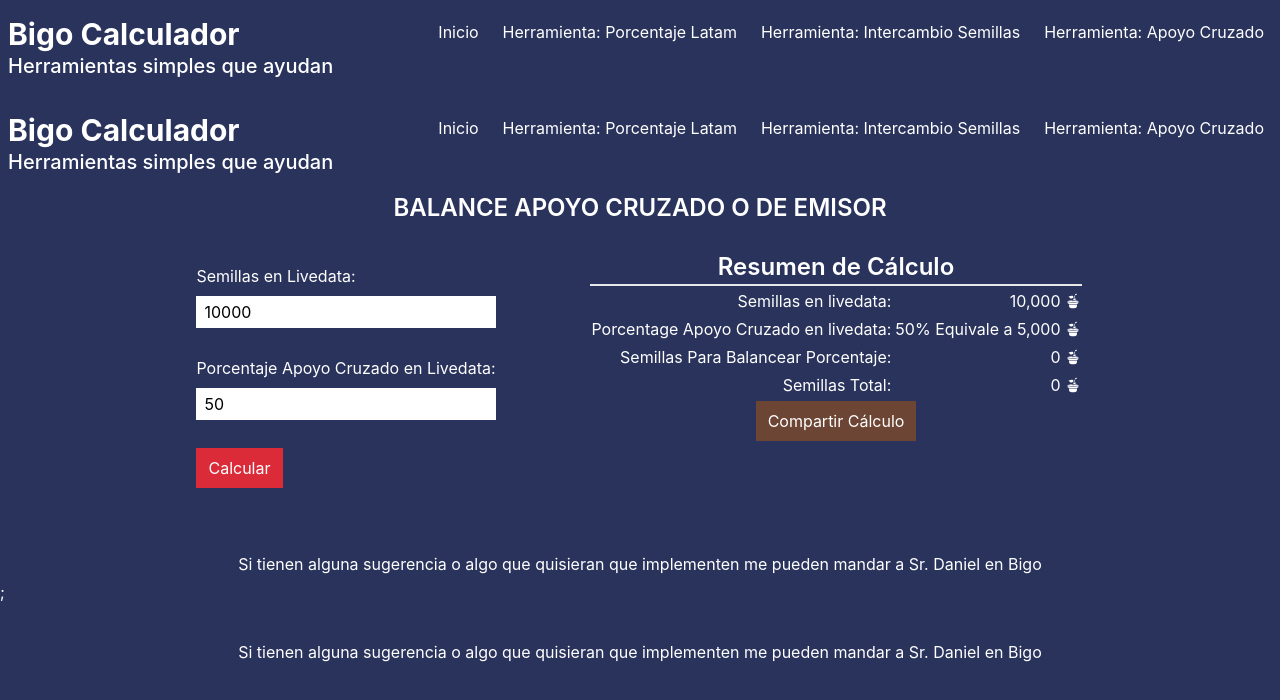
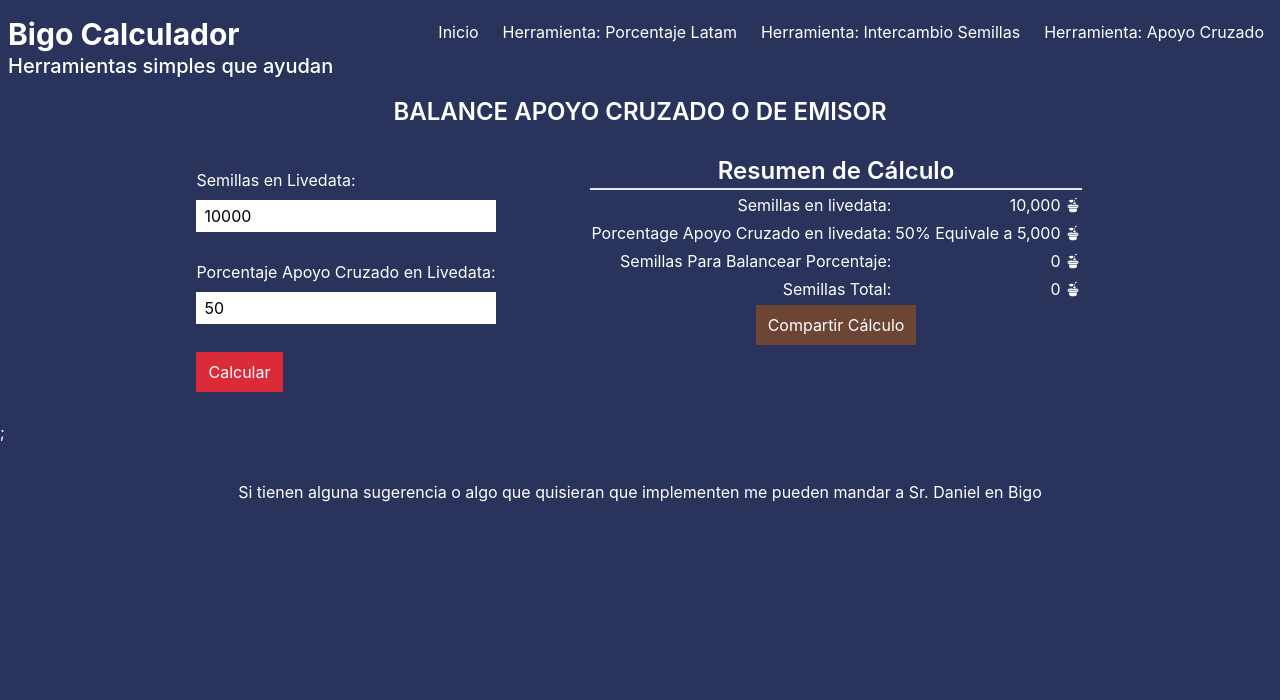
Before and after one commit to DanielCArce/Bigo_Calculator, a Next.js app: page /apoyo_cruzado in a window 1280 px wide. Shown: the top 700 px of the page. Built offline with nearby package versions, Linux system fonts and the light colour scheme.

Commit message:
Remove doble header and footer

```diff
--- a/pages/apoyo_cruzado.js
+++ b/pages/apoyo_cruzado.js
@@ -3,8 +3,7 @@
 import { ACTIONS, ApoyoReducer } from "../reducer/ApoyoReducerFunction";
 import ApoyoCruzadoForm from "../components/ApoyoCruzadoForm";
 import TableApoyoCruzado from "../components/TableApoyoCruzado";
-import HeaderPage from "../components/HeaderPage";
-import FooterPage from '../components/FooterPage';
+
 import Head from "next/head";
 export default function ApoyoCruzadoCalculate() {
   const [state, dispatch] = useReducer(ApoyoReducer, initialState);
@@ -13,7 +12,6 @@
       <Head>
         <title>Bigo Calculador - Calculadora de Apoyo Cruzado</title>
       </Head>
-      <HeaderPage />
       <h2 className="text-center sm:text-xl lg:text-2xl md:text-2xl font-semibold mb-5 uppercase">
         Balance apoyo cruzado o de emisor
       </h2>
@@ -27,7 +25,6 @@
           </div>
         </div>
       </ApoyoCruzadoContext.Provider>
-      <FooterPage />
     </React.Fragment>
   );
 }
```
